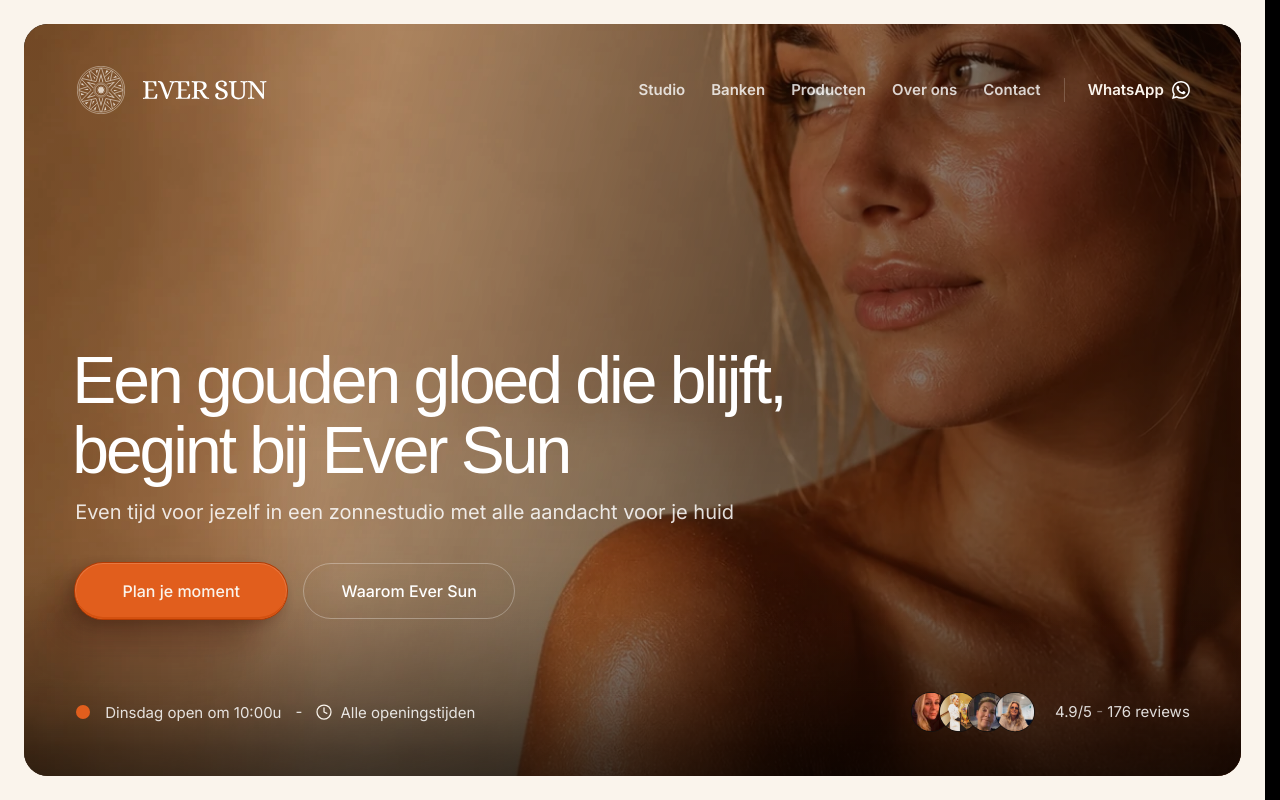
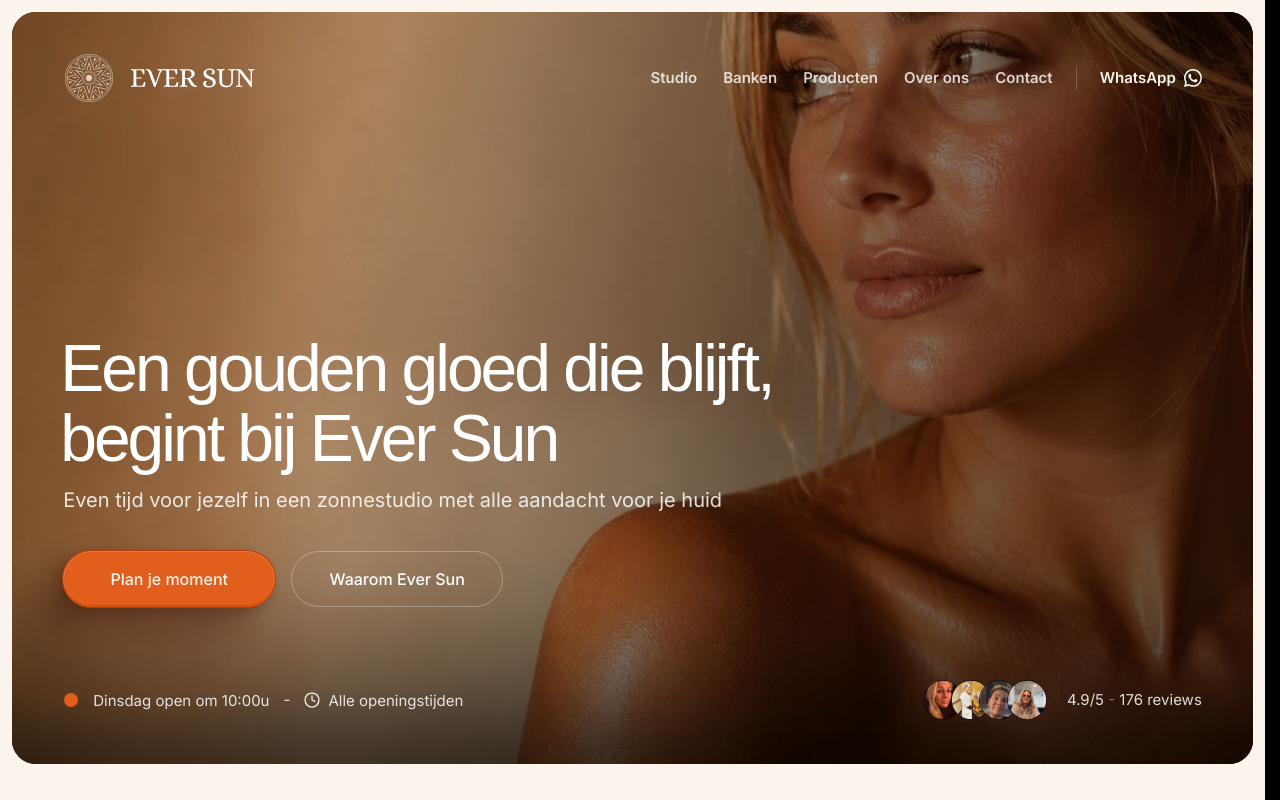
Before and after one commit to timothyvansas-gif/eversun, a Next.js app: page / in a window 1280 px wide. Shown: the top 800 px of the page. Built offline with nearby package versions, Linux system fonts and the light colour scheme; a web font is replaced by a local one.

Commit message:
style(hero): tighten framed-hero gutter 24px→12px
Reduce the desktop crème frame around the hero card (lg:p-6 → lg:p-3)
for a tighter, more premium inset.

Co-Authored-By: Claude Opus 4.8 <noreply@anthropic.com>

```diff
--- a/src/components/page-layout.tsx
+++ b/src/components/page-layout.tsx
@@ -48,7 +48,7 @@ export default function PageLayout({ footer }: { footer: React.ReactNode }) {
         }}
         className="min-h-screen flex flex-col items-center relative z-10"
       >
-        <div className="w-full bg-surface-page lg:p-6 lg:[&>*]:rounded-[24px] lg:[&>*]:overflow-hidden">
+        <div className="w-full bg-surface-page lg:p-3 lg:[&>*]:rounded-[24px] lg:[&>*]:overflow-hidden">
           <HeroSection onOpenMenu={toggleMenu} />
         </div>
         <div
```
